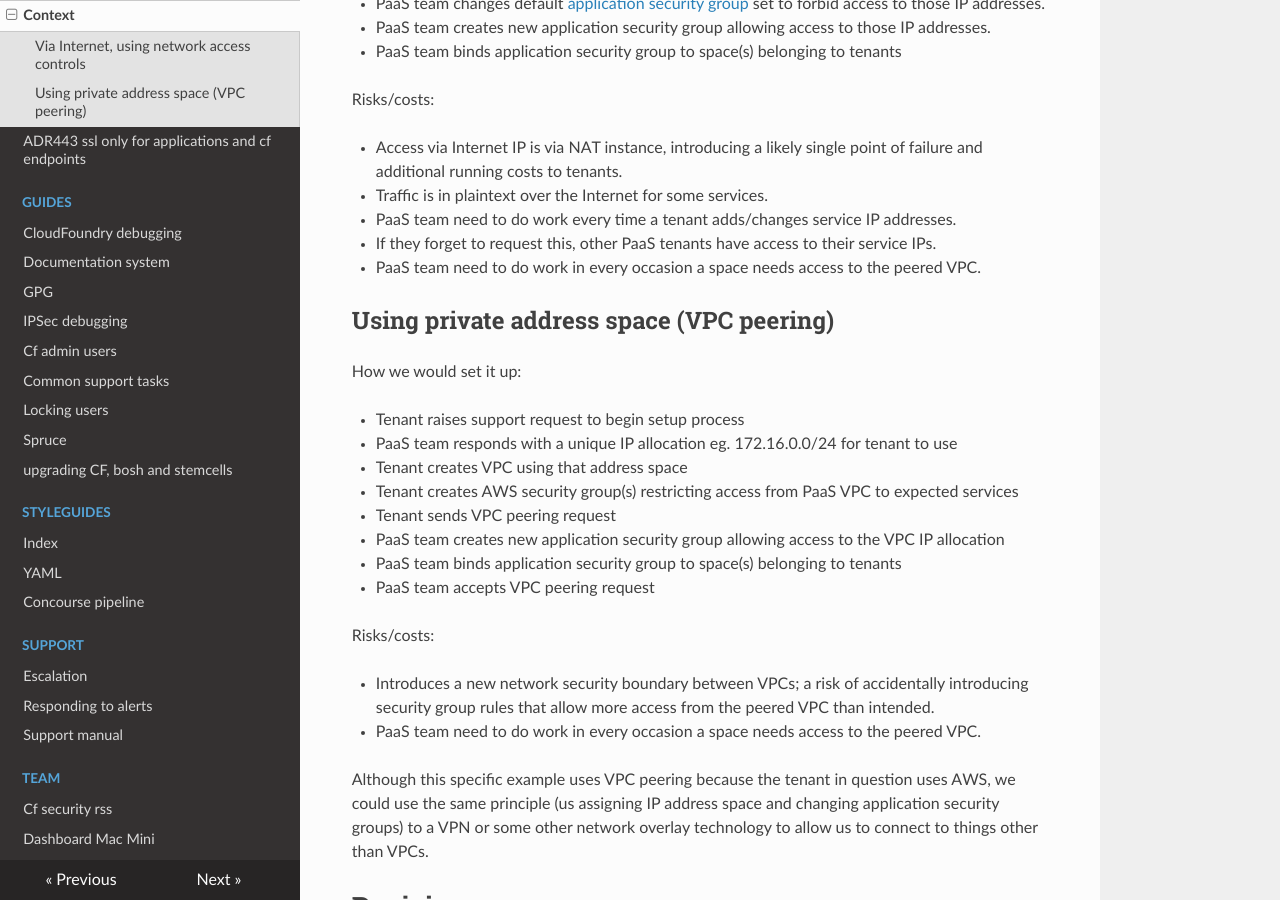
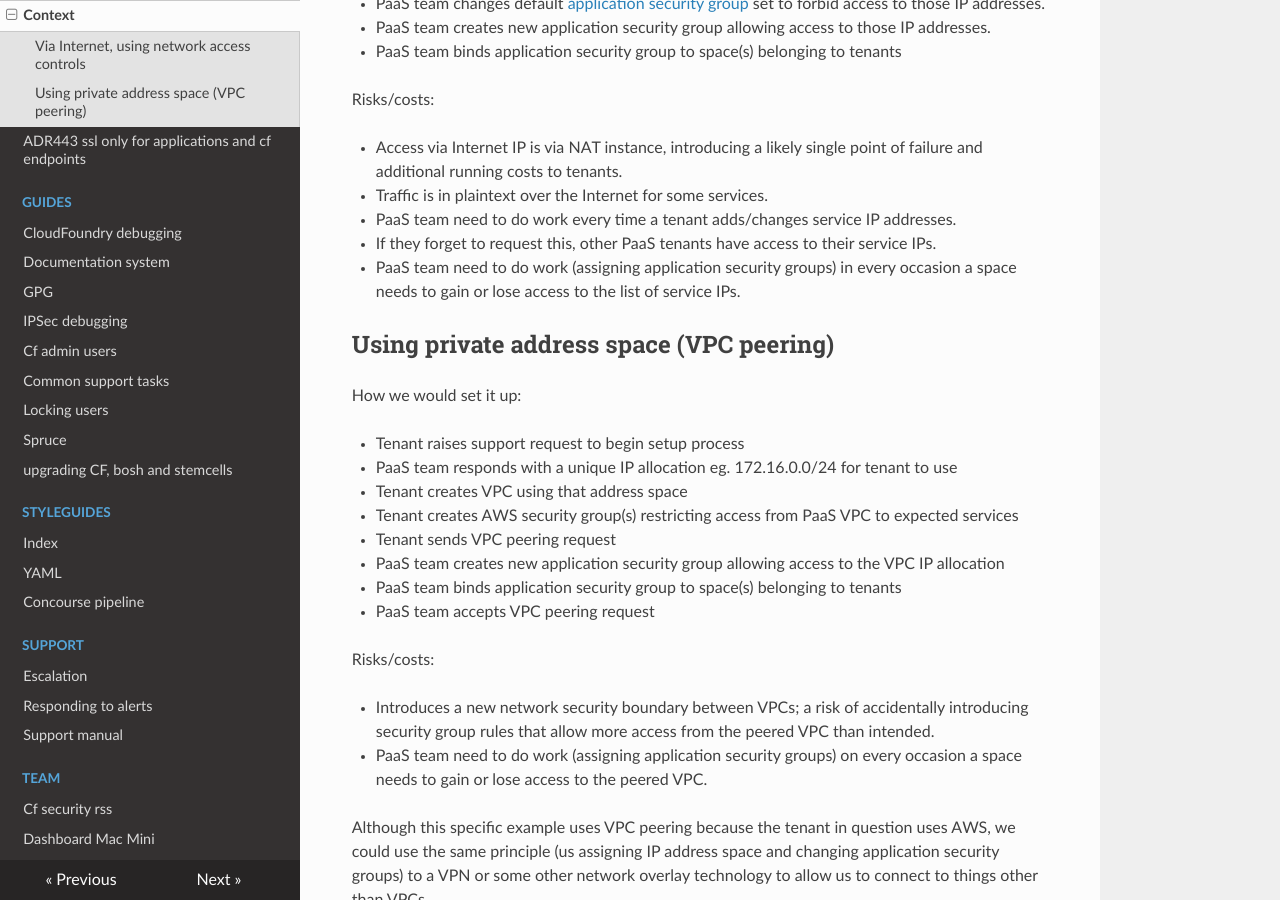
Before and after one commit to alphagov/paas-team-manual, an MkDocs documentation site: the page built from docs/architecture_decision_records/ADR019-accessing-user-provided-services.md, in a window 1280 px wide and 900 px high, scrolled down 680 px. Built offline with MkDocs 1.6.1, drawn with Linux system fonts in a browser that asks for light colours; nearby versions of some CDN libraries.

Commit message:
Clarify space add/removal words
The words "peered VPC" had been copy/pasted into the section about accessing
via the Internet. Replaced those words.

Also tried to make it clearer that we're talking about giving spaces access to
a thing or removing their access from a thing.

```diff
--- a/docs/architecture_decision_records/ADR019-accessing-user-provided-services.md
+++ b/docs/architecture_decision_records/ADR019-accessing-user-provided-services.md
@@ -40,8 +40,11 @@ Risks/costs:
   of failure and additional running costs to tenants.
 - Traffic is in plaintext over the Internet for some services.
 - PaaS team need to do work every time a tenant adds/changes service IP addresses.
-- If they forget to request this, other PaaS tenants have access to their service IPs.
-- PaaS team need to do work in every occasion a space needs access to the peered VPC.
+- If they forget to request this, other PaaS tenants have access to their
+  service IPs.
+- PaaS team need to do work (assigning application security groups) in every
+  occasion a space needs to gain or lose
+  access to the list of service IPs.
 
 
 Using private address space (VPC peering)
@@ -63,7 +66,9 @@ Risks/costs:
 - Introduces a new network security boundary between VPCs; a risk of
   accidentally introducing security group rules that allow more access from the
   peered VPC than intended.
-- PaaS team need to do work in every occasion a space needs access to the peered VPC.
+- PaaS team need to do work (assigning application security groups) on every
+  occasion a space needs to gain or lose
+  access to the peered VPC.
 
 Although this specific example uses VPC peering because the tenant in question
 uses AWS, we could use the same principle (us assigning IP address space and
```
